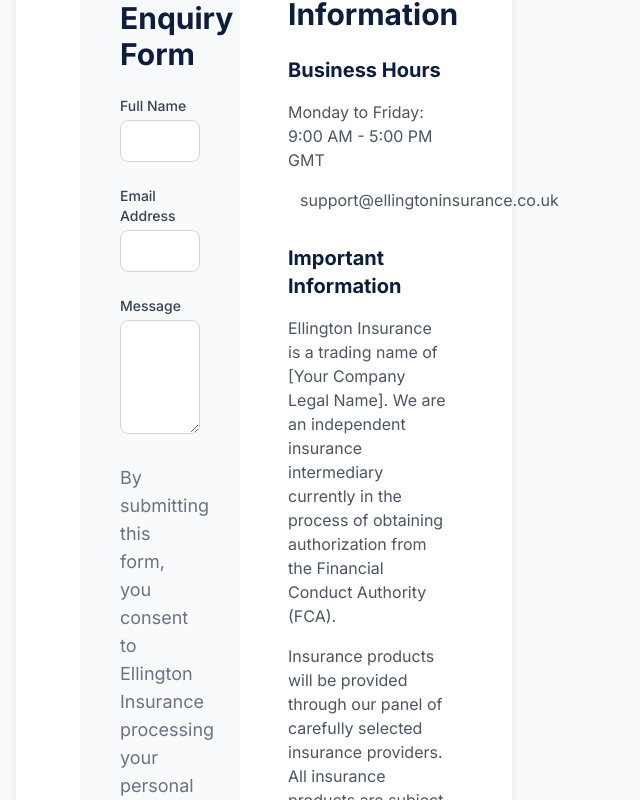
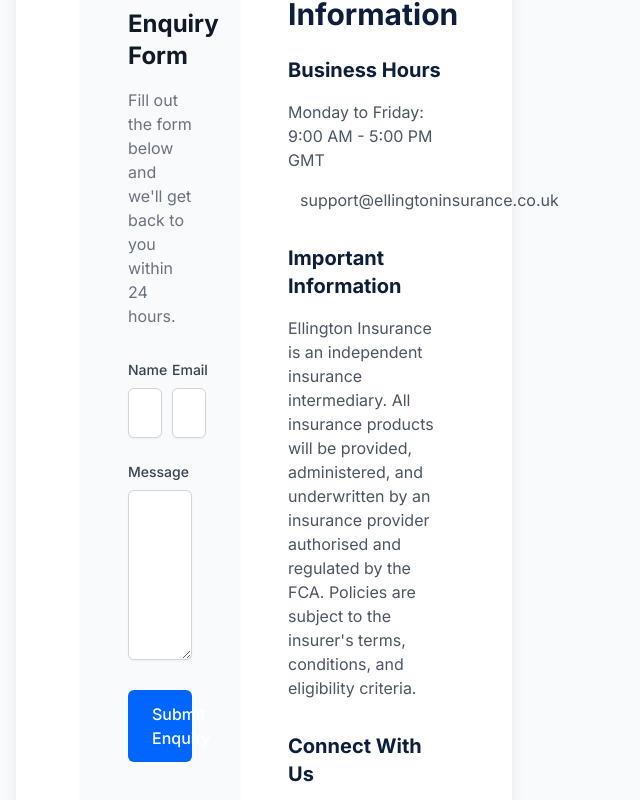
Before and after one commit to shyx92/Ellington-Insurance, a Next.js app: page /contact in a window 1280 px wide. Shown: the part 840-1640 px from the top of the page, without its empty margins (640-1280 px from the left). Built offline with nearby package versions, Linux system fonts and the light colour scheme.

Commit message:
Fix contact form: update FCA statement and improve desktop layout

```diff
--- a/components/ContactForm.tsx
+++ b/components/ContactForm.tsx
@@ -51,15 +51,22 @@
         <div className="container">
           <div className="grid grid-cols-1 lg:grid-cols-2 gap-6 md:gap-12">
             {/* Contact Form */}
-            <div className="bg-light p-4 md:p-8 lg:p-10 rounded-2xl shadow-sm">
+            <div className="bg-light p-6 md:p-8 lg:p-12 rounded-2xl shadow-sm">
               {!submitted ? (
                 <>
-                  <h2 className="text-xl md:text-2xl lg:text-3xl font-bold mb-4 md:mb-6">Enquiry Form</h2>
-                  <form onSubmit={handleSubmit} className="space-y-4 md:space-y-6">
-                    <div className="grid grid-cols-1 gap-6">
+                  <div className="space-y-8">
                     <div>
-                        <label htmlFor="name" className="block text-sm font-medium text-gray-700 mb-1">
-                          Full Name
+                      <h2 className="text-2xl font-bold text-gray-900 mb-4">Enquiry Form</h2>
+                      <p className="text-base text-gray-500">
+                        Fill out the form below and we'll get back to you within 24 hours.
+                      </p>
+                    </div>
+
+                    <form onSubmit={handleSubmit} className="space-y-6">
+                      <div className="grid grid-cols-1 md:grid-cols-2 gap-6">
+                        <div>
+                          <label htmlFor="name" className="block text-sm font-medium text-gray-700 mb-2">
+                            Name
                           </label>
                           <input
                             type="text"
@@ -67,13 +74,13 @@
                             name="name"
                             value={formData.name}
                             onChange={handleChange}
-                          className="w-full px-4 py-2 border border-gray-300 rounded-lg focus:ring-2 focus:ring-primary focus:border-transparent"
+                            className="w-full px-4 py-3 border border-gray-300 rounded-md shadow-sm focus:outline-none focus:ring-2 focus:ring-primary focus:border-primary"
                             required
                           />
                         </div>
                         <div>
-                        <label htmlFor="email" className="block text-sm font-medium text-gray-700 mb-1">
-                          Email Address
+                          <label htmlFor="email" className="block text-sm font-medium text-gray-700 mb-2">
+                            Email
                           </label>
                           <input
                             type="email"
@@ -81,13 +88,14 @@
                             name="email"
                             value={formData.email}
                             onChange={handleChange}
-                          className="w-full px-4 py-2 border border-gray-300 rounded-lg focus:ring-2 focus:ring-primary focus:border-transparent"
+                            className="w-full px-4 py-3 border border-gray-300 rounded-md shadow-sm focus:outline-none focus:ring-2 focus:ring-primary focus:border-primary"
                             required
                           />
                         </div>
                       </div>
+
                       <div>
-                      <label htmlFor="message" className="block text-sm font-medium text-gray-700 mb-1">
+                        <label htmlFor="message" className="block text-sm font-medium text-gray-700 mb-2">
                           Message
                         </label>
                         <textarea
@@ -95,21 +103,29 @@
                           name="message"
                           value={formData.message}
                           onChange={handleChange}
-                        rows={4}
-                        className="w-full px-4 py-2 border border-gray-300 rounded-lg focus:ring-2 focus:ring-primary focus:border-transparent"
+                          rows={6}
+                          className="w-full px-4 py-3 border border-gray-300 rounded-md shadow-sm focus:outline-none focus:ring-2 focus:ring-primary focus:border-primary"
                           required
-                      ></textarea>
+                        />
                       </div>
-                    <div className="text-sm text-gray-500 mb-4">
-                      <p>By submitting this form, you consent to Ellington Insurance processing your personal data in accordance with our Privacy Policy. We are an independent insurance intermediary and are in the process of obtaining FCA authorization.</p>
-                    </div>
+
                       <button
                         type="submit"
-                      className="w-full bg-primary text-white py-2 px-6 rounded-lg hover:bg-primary/90 transition-colors"
+                        className="w-full bg-primary text-white py-3 px-6 rounded-md hover:bg-primary-dark focus:outline-none focus:ring-2 focus:ring-primary focus:ring-offset-2 disabled:opacity-50 disabled:cursor-not-allowed transition-colors text-base font-medium"
                       >
                         Submit Enquiry
                       </button>
                     </form>
+
+                    <div className="mt-8 text-sm text-gray-500 space-y-4">
+                      <p>
+                        Ellington Insurance is an independent insurance intermediary. All insurance products will be provided, administered, and underwritten by an insurance provider authorised and regulated by the FCA. Policies are subject to the insurer's terms, conditions, and eligibility criteria.
+                      </p>
+                      <p>
+                        By submitting this form, you agree to our processing of your personal data in accordance with our Privacy Policy. We will only use your information to respond to your enquiry and provide relevant insurance services.
+                      </p>
+                    </div>
+                  </div>
                 </>
               ) : (
                 <div className="text-center py-8 md:py-16">
@@ -141,10 +157,7 @@
                 <div>
                   <h3 className="text-lg md:text-xl font-bold mb-3 md:mb-4">Important Information</h3>
                   <p className="text-gray-600 text-sm md:text-base mb-4">
-                    Ellington Insurance is a trading name of [Your Company Legal Name]. We are an independent insurance intermediary currently in the process of obtaining authorization from the Financial Conduct Authority (FCA).
-                  </p>
-                  <p className="text-gray-600 text-sm md:text-base">
-                    Insurance products will be provided through our panel of carefully selected insurance providers. All insurance products are subject to terms, conditions, and eligibility criteria.
+                    Ellington Insurance is an independent insurance intermediary. All insurance products will be provided, administered, and underwritten by an insurance provider authorised and regulated by the FCA. Policies are subject to the insurer's terms, conditions, and eligibility criteria.
                   </p>
                 </div>
 
```
Lines whose indentation alone changed are shown as unchanged.
